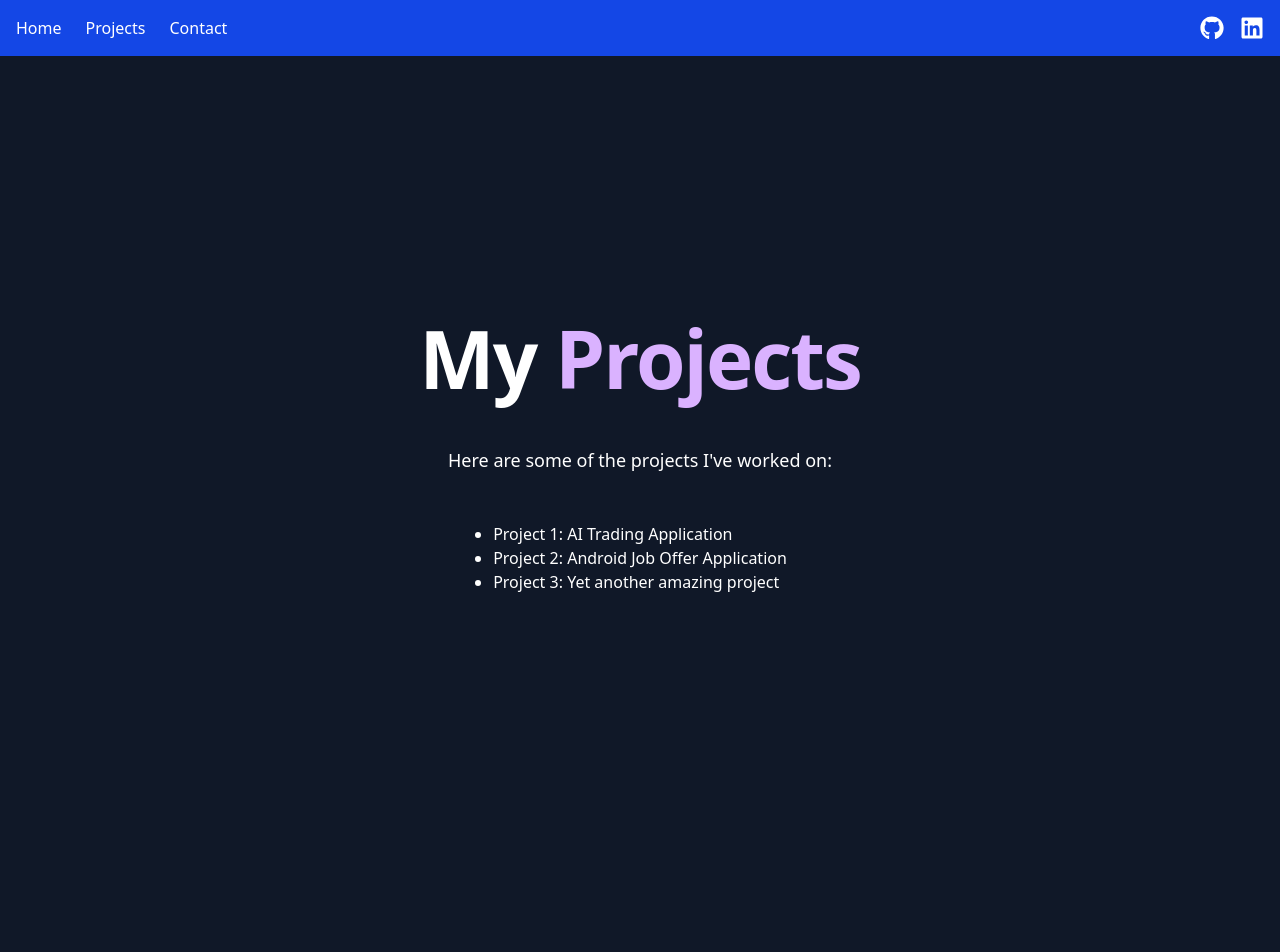
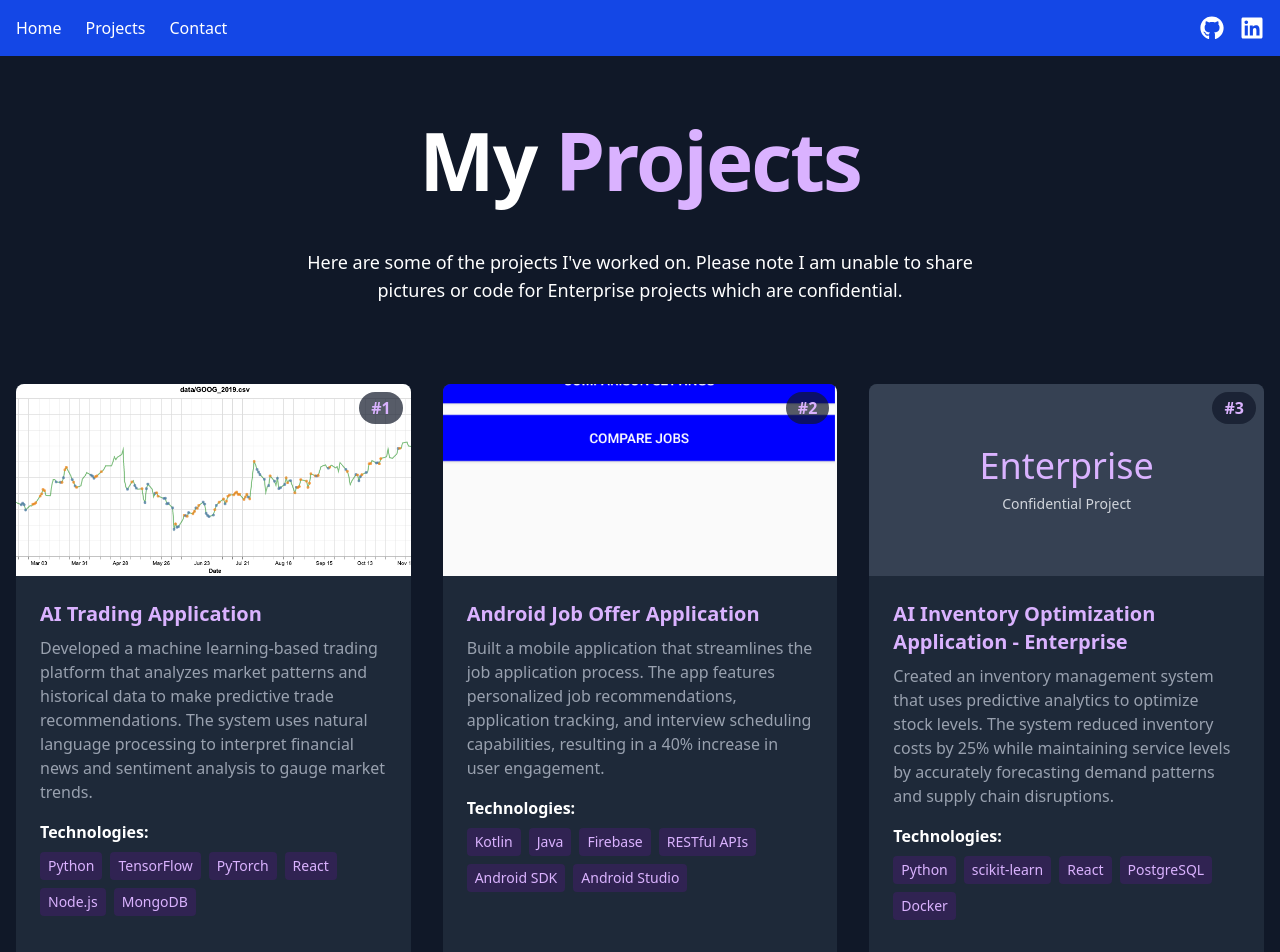
Before and after one commit to MateoSudo/AboutMeSite, a Next.js app: page /Projects in a window 1280 px wide. Shown: the top 952 px of the page. Before the commit the page ends 856 px from the top, so only its background shows below. Built offline with nearby package versions, Linux system fonts and the light colour scheme.

Commit message:
updated projects page to include pictures and project descripts

```diff
--- a/next.config.js
+++ b/next.config.js
@@ -10,11 +10,18 @@ const config = {
   distDir: 'out',
   trailingSlash: true,
   images: {
-    unoptimized: true
+    unoptimized: true,
+    remotePatterns: [
+      {
+        protocol: 'https',
+        hostname: '**',
+      },
+    ],
   },
-  // Add this to prevent font manifest errors
+  // Make sure output is exporting static files
   experimental: {
-    appDir: true
+    appDir: true,
+    serverActions: false,
   }
 };
 
--- a/src/app/Projects/page.tsx
+++ b/src/app/Projects/page.tsx
@@ -1,18 +1,107 @@
+import Image from "next/image";
+
 export default function Projects() {
+    const projects = [
+      {
+        id: 1,
+        title: "AI Trading Application",
+        description: "Developed a machine learning-based trading platform that analyzes market patterns and historical data to make predictive trade recommendations. The system uses natural language processing to interpret financial news and sentiment analysis to gauge market trends.",
+        technologies: ["Python", "TensorFlow", "PyTorch", "React", "Node.js", "MongoDB"],
+        image: "/images/trading-app.png",
+        isEnterprise: false
+      },
+      {
+        id: 2,
+        title: "Android Job Offer Application",
+        description: "Built a mobile application that streamlines the job application process. The app features personalized job recommendations, application tracking, and interview scheduling capabilities, resulting in a 40% increase in user engagement.",
+        technologies: ["Kotlin", "Java", "Firebase", "RESTful APIs", "Android SDK", "Android Studio"],
+        image: "/images/job-app.png",
+        isEnterprise: false
+      },
+      {
+        id: 3,
+        title: "AI Inventory Optimization Application - Enterprise",
+        description: "Created an inventory management system that uses predictive analytics to optimize stock levels. The system reduced inventory costs by 25% while maintaining service levels by accurately forecasting demand patterns and supply chain disruptions.",
+        technologies: ["Python", "scikit-learn", "React", "PostgreSQL", "Docker"],
+        isEnterprise: true
+      },
+      {
+        id: 4,
+        title: "AI Open Source Data Extraction - Enterprise",
+        description: "Created an application to extract structured and unstructured data from open data sources",
+        technologies: ["Python", "scikit-learn", "React", "PostgreSQL","MongoDB", "Redis", "Docker", "PyTorch", "Next.js"],
+        isEnterprise: true
+      },
+      {
+        id: 5,
+        title: "AI Predictive Maintenance - Enterprise",
+        description: "Created application in React, Node, and Next.js leveraging AI that predicts when a manufacturing robot will break with 85% confidence interval",
+        technologies: ["Python", "scikit-learn", "React", "PostgreSQL","MongoDB", "Redis", "Docker", "PyTorch", "React", "Node.js", "Next.js"],
+        isEnterprise: true
+      }
+    ];
+
     return (
-      <main className="flex min-h-screen flex-col items-center justify-center bg-gray-900 text-white">
+      <main className="flex min-h-screen flex-col items-center bg-gray-900 text-white">
         <div className="container flex flex-col items-center gap-12 px-4 py-16">
           <h1 className="text-5xl font-extrabold tracking-tight sm:text-[5rem]">
             My <span className="text-purple-300">Projects</span>
           </h1>
-          <p className="text-lg text-center max-w-2xl">
-            Here are some of the projects I&apos;ve worked on:
+          <p className="text-lg text-center max-w-2xl mb-8">
+            Here are some of the projects I&apos;ve worked on. Please note I am unable to share pictures or code for Enterprise projects which are confidential.
           </p>
-          <ul className="list-disc text-left">
-            <li>Project 1: AI Trading Application</li>
-            <li>Project 2: Android Job Offer Application</li>
-            <li>Project 3: Yet another amazing project</li>
-          </ul>
+
+          <div className="grid grid-cols-1 md:grid-cols-2 lg:grid-cols-3 gap-8 w-full max-w-7xl">
+            {projects.map((project) => (
+              <div
+                key={project.id}
+                className="flex flex-col bg-gray-800 rounded-lg overflow-hidden hover:shadow-lg hover:shadow-purple-500/20 transition-all"
+              >
+                <div className="h-48 bg-gray-700 flex items-center justify-center relative">
+                  {project.isEnterprise ? (
+                    <div className="flex flex-col items-center justify-center">
+                      <div className="text-4xl text-purple-300 mb-2">Enterprise</div>
+                      <div className="text-sm text-gray-300">Confidential Project</div>
+                    </div>
+                  ) : (
+                    project.image && (
+                      <div className="w-full h-full relative">
+                        <Image
+                          src={project.image}
+                          alt={project.title}
+                          fill
+                          sizes="(max-width: 768px) 100vw, 400px"
+                          className="object-cover"
+                          priority
+                        />
+                      </div>
+                    )
+                  )}
+                  <div className="absolute top-2 right-2 bg-gray-900/70 px-3 py-1 rounded-full">
+                    <span className="text-purple-300 font-bold">#{project.id}</span>
+                  </div>
+                </div>
+
+                <div className="p-6 flex-grow">
+                  <h3 className="text-xl font-bold text-purple-300 mb-2">{project.title}</h3>
+                  <p className="text-gray-400 mb-4">{project.description}</p>
+                  <div className="mb-4">
+                    <h4 className="text-white font-bold mb-2">Technologies:</h4>
+                    <div className="flex flex-wrap gap-2">
+                      {project.technologies.map((tech, index) => (
+                        <span
+                          key={index}
+                          className="bg-purple-900/30 text-purple-300 px-2 py-1 rounded text-sm"
+                        >
+                          {tech}
+                        </span>
+                      ))}
+                    </div>
+                  </div>
+                </div>
+              </div>
+            ))}
+          </div>
         </div>
       </main>
     );
```
Also changed, not shown: public/images/job-app.png (added), public/images/trading-app.png (added).
